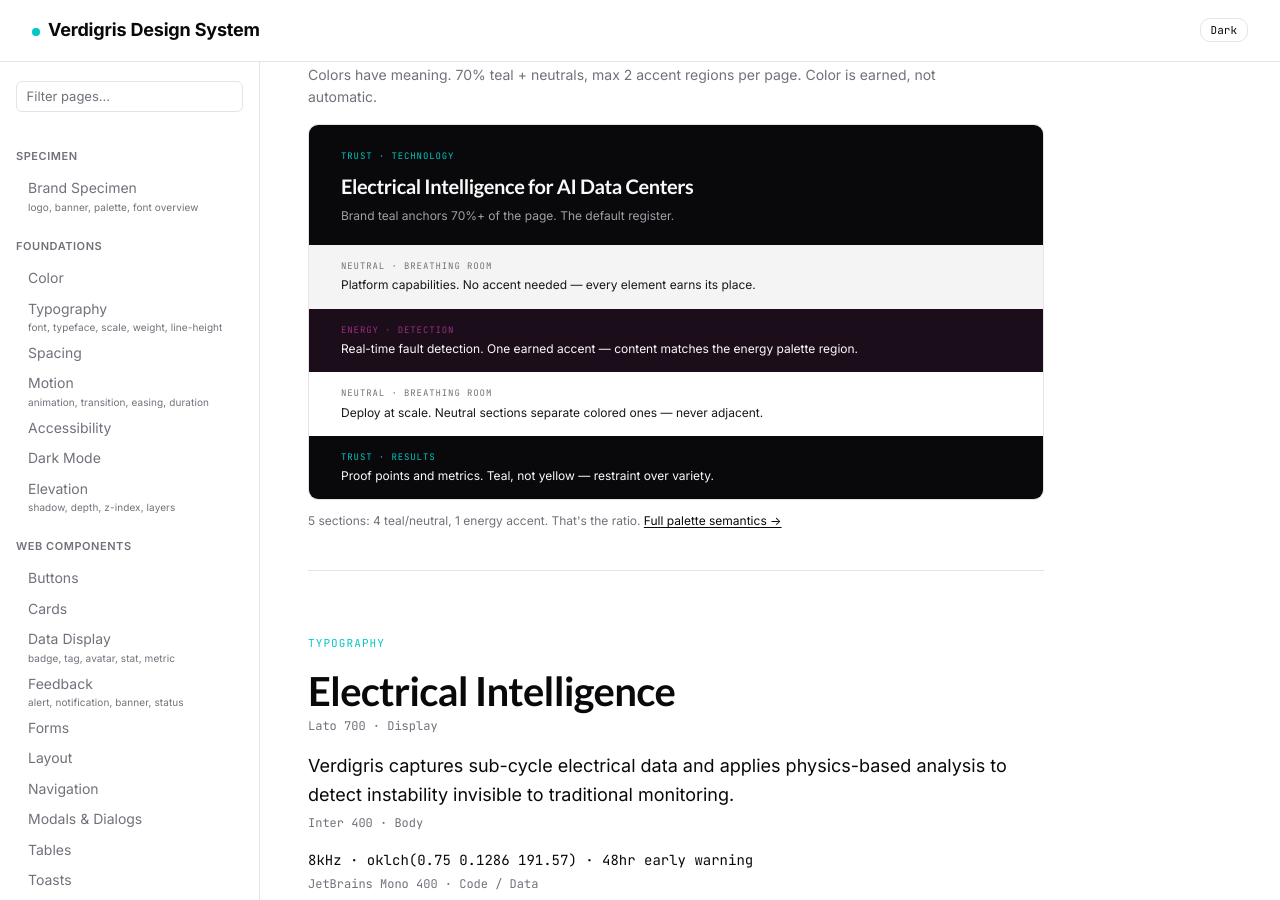
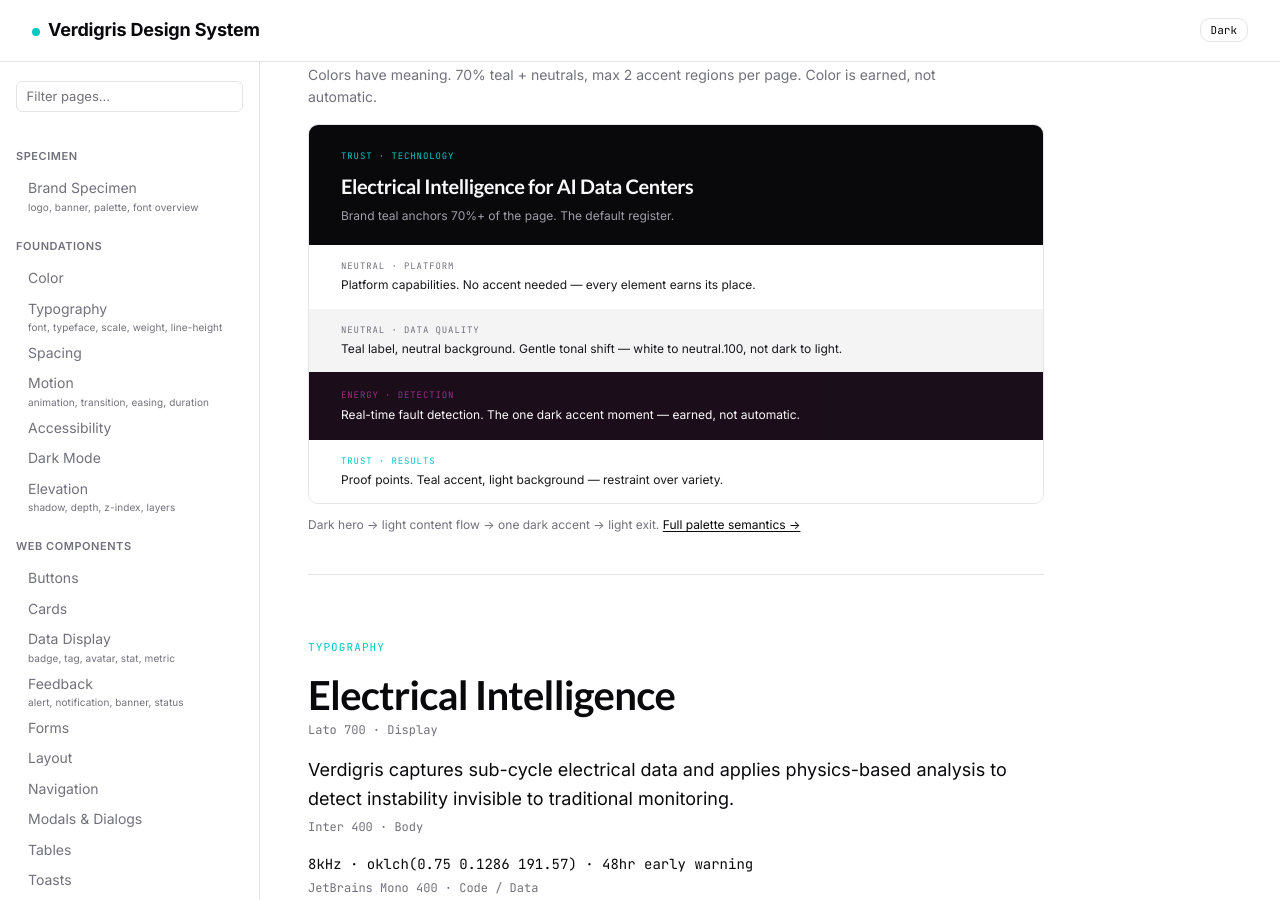
Before and after one commit to VerdigrisTech/design, a Jekyll site: the page built from index.md, in a window 1280 px wide and 900 px high, scrolled down 751 px. Built offline with Jekyll 4.4.1, drawn with Linux system fonts in a browser that asks for light colours.

Commit message:
fix(docs): eliminate dark/light strobe in palette scroll specimen
The previous version alternated dark→light→dark→light→dark across 5
sections, creating visual whiplash. Real pages commit to a direction:
dark hero → light content flow (white → neutral.100) → one dark accent
moment → light exit. One transition, not five.

Co-Authored-By: Claude Opus 4.6 (1M context) <noreply@anthropic.com>

```diff
--- a/index.md
+++ b/index.md
@@ -33,37 +33,36 @@ title: Home
   <p style="font-size:0.875rem;color:var(--muted-fg);margin-bottom:1rem;max-width:40rem;line-height:1.6">Colors have meaning. 70% teal + neutrals, max 2 accent regions per page. Color is earned, not automatic.</p>
   <!-- Live rendered page scroll showing palette in use -->
   <div style="border-radius:0.625rem;overflow:hidden;border:1px solid var(--border);">
-    <!-- Hero: trust region (teal on dark) -->
+    <!-- Hero: dark, teal accent -->
     <div style="background:oklch(0.141 0.005 285.823);padding:1.5rem 2rem 1.25rem;">
       <div style="font-family:var(--font-mono);font-size:0.5625rem;text-transform:uppercase;letter-spacing:0.1em;color:oklch(0.75 0.1286 191.57);">Trust &middot; Technology</div>
       <div style="font-family:Lato,sans-serif;font-size:1.25rem;font-weight:700;color:oklch(0.985 0 0);margin-top:0.375rem;letter-spacing:-0.02em;">Electrical Intelligence for AI Data Centers</div>
       <div style="font-size:0.75rem;color:oklch(0.705 0.015 286.067);margin-top:0.25rem;">Brand teal anchors 70%+ of the page. The default register.</div>
     </div>
-    <!-- Neutral breathing room -->
-    <div style="background:oklch(0.967 0.001 286.375);padding:0.875rem 2rem;">
-      <div style="font-family:var(--font-mono);font-size:0.5625rem;text-transform:uppercase;letter-spacing:0.1em;color:oklch(0.552 0.016 285.938);">Neutral &middot; Breathing room</div>
+    <!-- Light content flow: white → neutral.100 → white (gentle tonal shift, not dark/light strobe) -->
+    <div style="background:white;padding:0.875rem 2rem;">
+      <div style="font-family:var(--font-mono);font-size:0.5625rem;text-transform:uppercase;letter-spacing:0.1em;color:oklch(0.552 0.016 285.938);">Neutral &middot; Platform</div>
       <div style="font-size:0.75rem;color:oklch(0.21 0.006 285.885);margin-top:0.125rem;">Platform capabilities. No accent needed — every element earns its place.</div>
     </div>
-    <!-- Energy accent: detection section with tinted dark background -->
-    <div style="background:oklch(0.141 0.005 285.823);padding:0.875rem 2rem;position:relative;">
+    <div style="background:oklch(0.967 0.001 286.375);padding:0.875rem 2rem;">
+      <div style="font-family:var(--font-mono);font-size:0.5625rem;text-transform:uppercase;letter-spacing:0.1em;color:oklch(0.552 0.016 285.938);">Neutral &middot; Data quality</div>
+      <div style="font-size:0.75rem;color:oklch(0.21 0.006 285.885);margin-top:0.125rem;">Teal label, neutral background. Gentle tonal shift — white to neutral.100, not dark to light.</div>
+    </div>
+    <!-- One earned dark accent: energy region for detection -->
+    <div style="background:oklch(0.141 0.005 285.823);padding:1rem 2rem;position:relative;">
       <div style="position:absolute;inset:0;background:oklch(0.495 0.1708 336.72 / 12%)"></div>
       <div style="position:relative;">
         <div style="font-family:var(--font-mono);font-size:0.5625rem;text-transform:uppercase;letter-spacing:0.1em;color:oklch(0.495 0.1708 336.72);">Energy &middot; Detection</div>
-        <div style="font-size:0.75rem;color:oklch(0.985 0 0);margin-top:0.125rem;">Real-time fault detection. One earned accent — content matches the energy palette region.</div>
+        <div style="font-size:0.75rem;color:oklch(0.985 0 0);margin-top:0.125rem;">Real-time fault detection. The one dark accent moment — earned, not automatic.</div>
       </div>
     </div>
-    <!-- Neutral -->
+    <!-- Back to light, gentle exit -->
     <div style="background:white;padding:0.875rem 2rem;">
-      <div style="font-family:var(--font-mono);font-size:0.5625rem;text-transform:uppercase;letter-spacing:0.1em;color:oklch(0.552 0.016 285.938);">Neutral &middot; Breathing room</div>
-      <div style="font-size:0.75rem;color:oklch(0.21 0.006 285.885);margin-top:0.125rem;">Deploy at scale. Neutral sections separate colored ones — never adjacent.</div>
-    </div>
-    <!-- Neutral -->
-    <div style="background:oklch(0.141 0.005 285.823);padding:0.875rem 2rem;">
       <div style="font-family:var(--font-mono);font-size:0.5625rem;text-transform:uppercase;letter-spacing:0.1em;color:oklch(0.75 0.1286 191.57);">Trust &middot; Results</div>
-      <div style="font-size:0.75rem;color:oklch(0.985 0 0);margin-top:0.125rem;">Proof points and metrics. Teal, not yellow — restraint over variety.</div>
+      <div style="font-size:0.75rem;color:oklch(0.21 0.006 285.885);margin-top:0.125rem;">Proof points. Teal accent, light background — restraint over variety.</div>
     </div>
   </div>
-  <p style="margin-top:0.75rem;font-size:0.75rem;color:var(--muted-fg);line-height:1.5;">5 sections: 4 teal/neutral, 1 energy accent. That's the ratio. <a href="foundations/color" style="font-size:0.75rem">Full palette semantics &rarr;</a></p>
+  <p style="margin-top:0.75rem;font-size:0.75rem;color:var(--muted-fg);line-height:1.5;">Dark hero → light content flow → one dark accent → light exit. <a href="foundations/color" style="font-size:0.75rem">Full palette semantics &rarr;</a></p>
 </div>
 
 <div class="v-demo">
```
